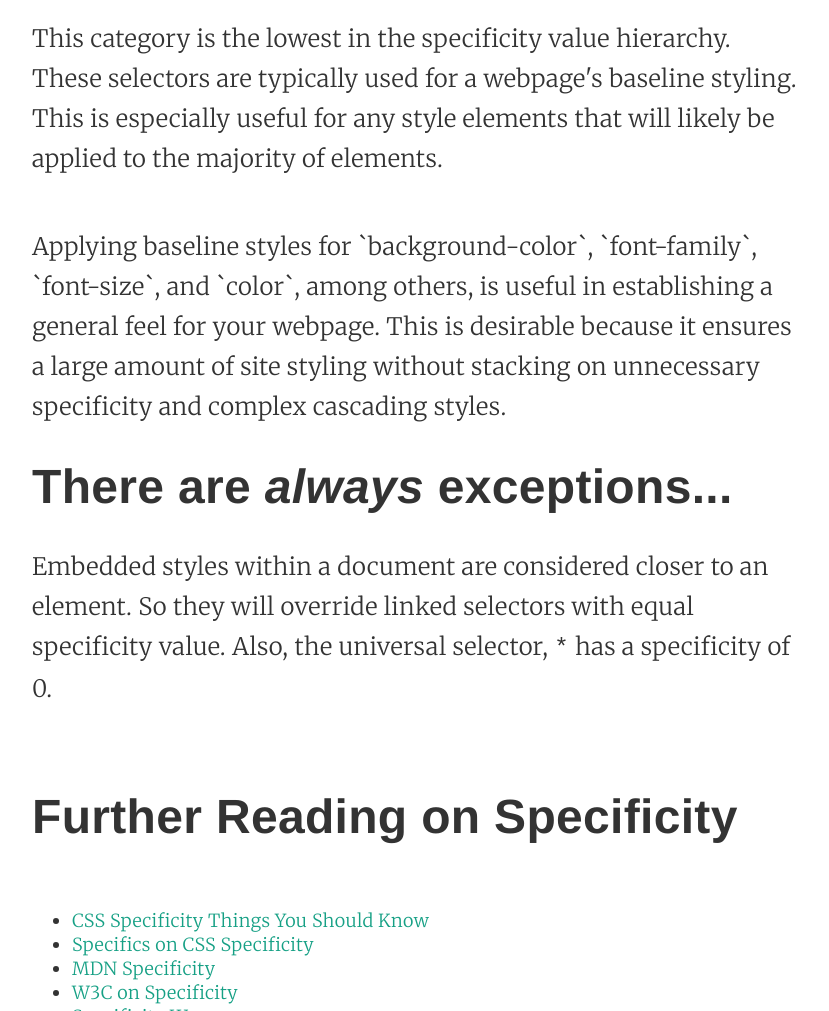
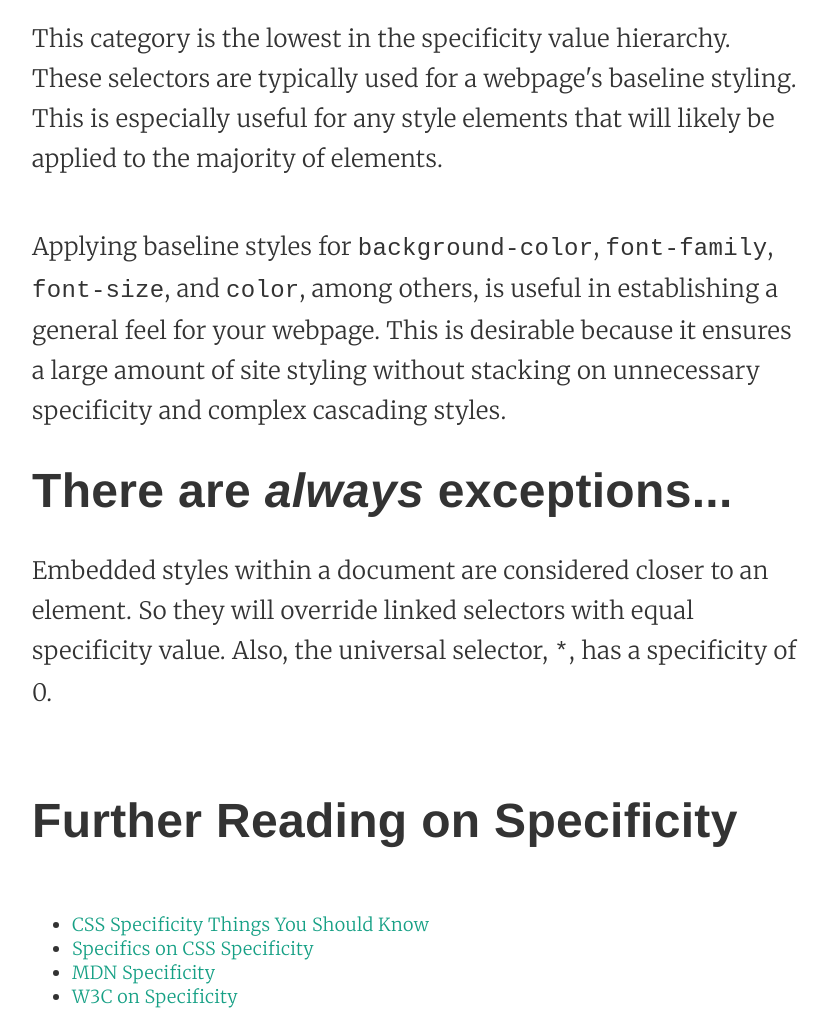
Before and after one commit to johno/specificity.co, a website: page index.html in a window 1280 px wide. Shown: the part 2839-3850 px from the top of the page, without its empty margins (224-1053 px from the left). Drawn offline with Linux system fonts and the light colour scheme.

Commit message:
Add correct code blocks.

```diff
--- a/index.html
+++ b/index.html
@@ -88,14 +88,15 @@
         to the majority of elements.
       </p>
       <p>
-        Applying baseline styles for `background-color`, `font-family`, `font-size`, and `color`, among others, is
-        useful in establishing a general feel for your webpage. This is desirable because it ensures a large amount
-        of site styling without stacking on unnecessary specificity and complex cascading styles.
+        Applying baseline styles for <code>background-color</code>, <code>font-family</code>, <code>font-size</code>,
+        and <code>color</code>, among others, is useful in establishing a general feel for your webpage. This is
+        desirable because it ensures a large amount of site styling without stacking on unnecessary specificity
+        and complex cascading styles.
       </p>
       <h3 class="h2">There are <span class="italic">always</span> exceptions...</h2>
       <p>
         Embedded styles within a document are considered closer to an element. So they will override linked selectors
-        with equal specificity value. Also, the universal selector, <code>*</code> has a specificity of 0.
+        with equal specificity value. Also, the universal selector, <code>*</code>, has a specificity of 0.
       </p>
       <h3 class="h2 py3">Further Reading on Specificity</h3>
       <ul>
```
